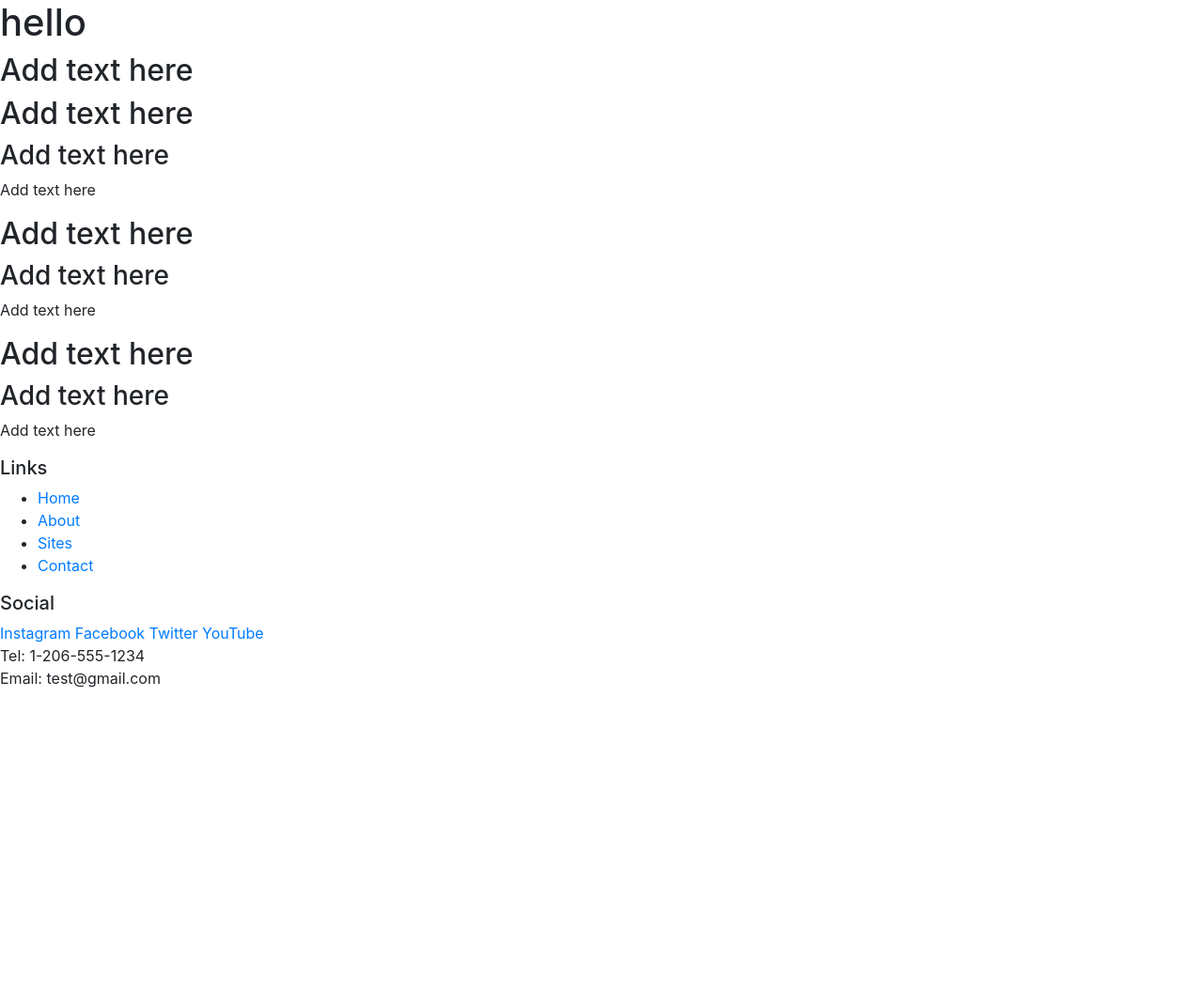
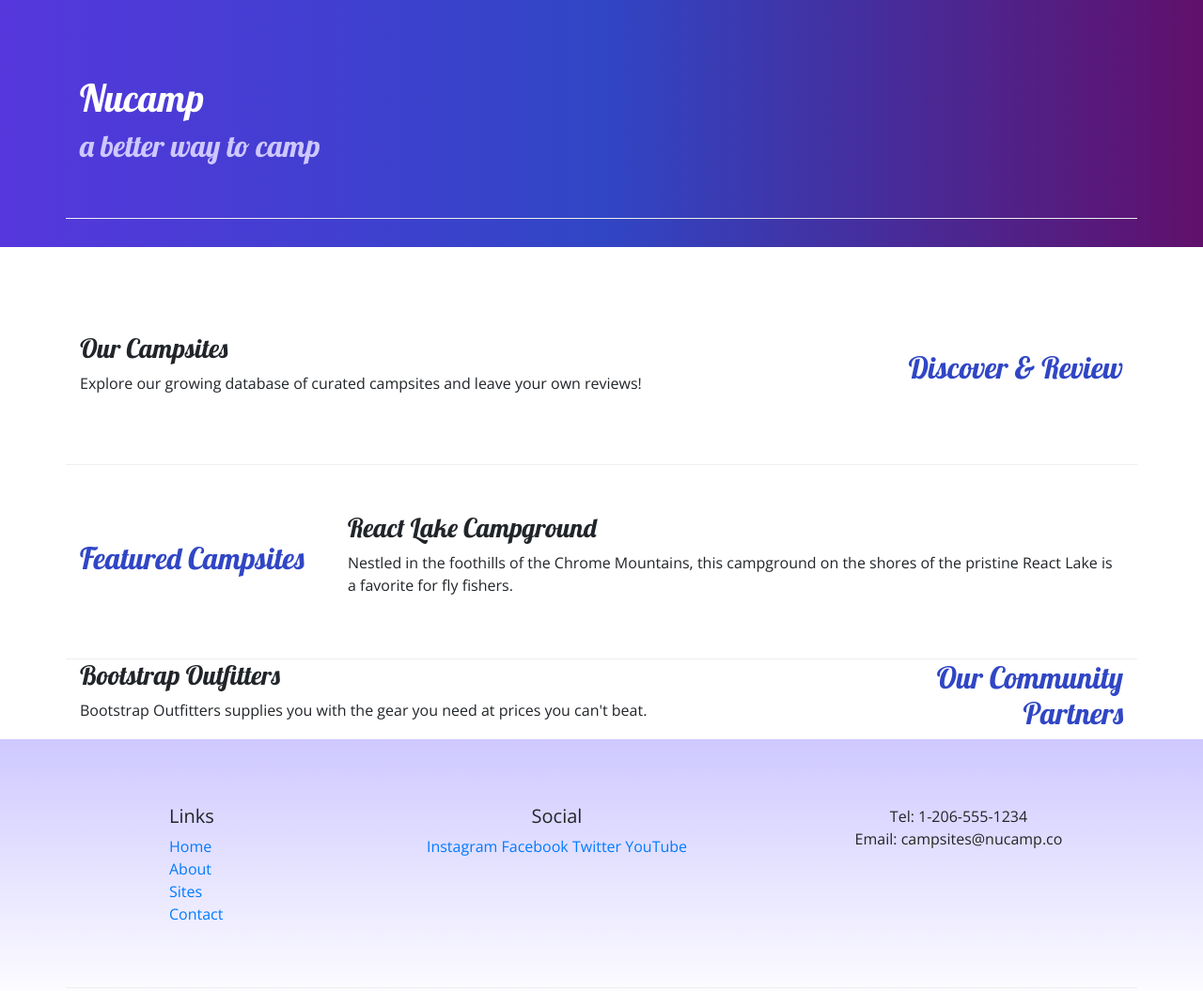
Before and after one commit to finleymorado/Bootstrap, a website: page index.html in a window 1280 px wide. Shown: the whole page at 94% size. Before the commit the page ends 800 px from the top, so only its background shows below. Drawn offline with nearby package versions, Linux system fonts and the light colour scheme.

Commit message:
Adding Custom Styles

```diff
--- /dev/null
+++ b/css/styles.css
@@ -0,0 +1,32 @@
+body {
+    font-family: "Open Sans", sans-serif;
+}
+
+h1, h2, h3 {
+    font-family: "Lobster", cursive;
+}
+
+h2 {
+    color: #3046C5;
+}
+
+header h2 {
+    color: #CEC8FF;
+}
+
+footer {
+    background-image: linear-gradient(#CEC8FF, white);
+    padding: 20px 0;
+}
+
+.jumbotron {
+    padding: 30px;
+    background-image: linear-gradient(to right, #5637DD, #3046C5, #60106B);
+    color: white;
+}
+
+.row-content {
+    padding: 50px 0;
+    border-bottom: 1px ridge;
+    min-height: 200px;
+}
--- a/index.html
+++ b/index.html
@@ -9,57 +9,82 @@
     <!-- Bootstrap CSS -->
     <link rel="stylesheet" href="node_modules/bootstrap/dist/css/bootstrap.min.css" />
 
-    <title>Add text here</title>
+    <!-- Additional CSS must be placed after Bootstrap CSS -->
+    <link rel="stylesheet" href="https://fonts.googleapis.com/css?family=Lobster|Open+Sans" />
+    <link rel="stylesheet" href="css/styles.css" />
+    <title>NuCamp: A Better Way To Camp</title>
 </head>
 
 
 <body>
-
-    <header>
-        <div>
-            <h1>hello</h1>
-            <h2>Add text here</h2>
+    <header class="jumbotron jumbotron-fluid">
+        <div class="container">
+            <div class="row row-content align-items-center">
+                <div class="col">
+                    <h1>Nucamp</h1>
+                    <h2>a better way to camp</h2>
+                </div>
+            </div>
         </div>
     </header>
 
-    <div>
-        <h2>Add text here</h2>
-        <h3>Add text here</h3>
-        <p>Add text here</p>
+    <div class="container">
+        <div class="row row-content align-items-center">
+            <div class="col-sm-4 order-sm-last col-md-3">
+                <h2 class="text-sm-right">Discover & Review</h2>
+            </div>
+            <div class="col">
+                <h3>Our Campsites</h3>
+                <p>Explore our growing database of curated campsites and leave your own reviews!</p>
+            </div>
         </div>
 
-    <div>
-        <h2>Add text here</h2>
-        <h3>Add text here</h3>
-        <p>Add text here</p>
+        <div class="row row-content align-items-center">
+            <div class="col-sm-4 col-md-3">
+                <h2>Featured Campsites</h2>
+            </div>
+            <div class="col">
+                <h3>React Lake Campground</h3>
+                <p>Nestled in the foothills of the Chrome Mountains, this campground on the shores of the pristine React
+                    Lake is a favorite for fly fishers.</p>
+            </div>
         </div>
 
-    <div>
-        <h2>Add text here</h2>
-        <h3>Add text here</h3>
-        <p>Add text here</p>
+        <div class="row">
+            <div class="col-sm-4 order-sm-last col-md-3">
+                <h2 class="text-sm-right">Our Community Partners</h2>
+            </div>
+            <div class="col">
+                <h3>Bootstrap Outfitters</h3>
+                <p>Bootstrap Outfitters supplies you with the gear you need at prices you can't beat.</p>
+            </div>
+        </div>
     </div>
 
     <footer>
-        <div>
+        <div class="container">
+            <div class="row row-content">
+                <div class="col-4 col-sm-2 offset-1">
                     <h5>Links</h5>
-            <ul>
+                    <ul class="list-unstyled">
                         <li><a href="#">Home</a></li>
                         <li><a href="#">About</a></li>
                         <li><a href="#">Sites</a></li>
                         <li><a href="#">Contact</a></li>
                     </ul>
                 </div>
-        <div>
+                <div class="col-6 col-sm-5 text-center">
                     <h5>Social</h5>
                     <a href="http://instagram.com/">Instagram</a>
                     <a href="http://facebook.com/">Facebook</a>
                     <a href="http://twitter.com/">Twitter</a>
                     <a href="http://youtube.com/">YouTube</a>
                 </div>
-        <div>
+                <div class="col-sm-4 text-center">
                     Tel: 1-206-555-1234<br />
-            Email: test@gmail.com
+                    Email: campsites@nucamp.co
+                </div>
+            </div>
         </div>
     </footer>
 
```
Lines whose indentation alone changed are shown as unchanged.
